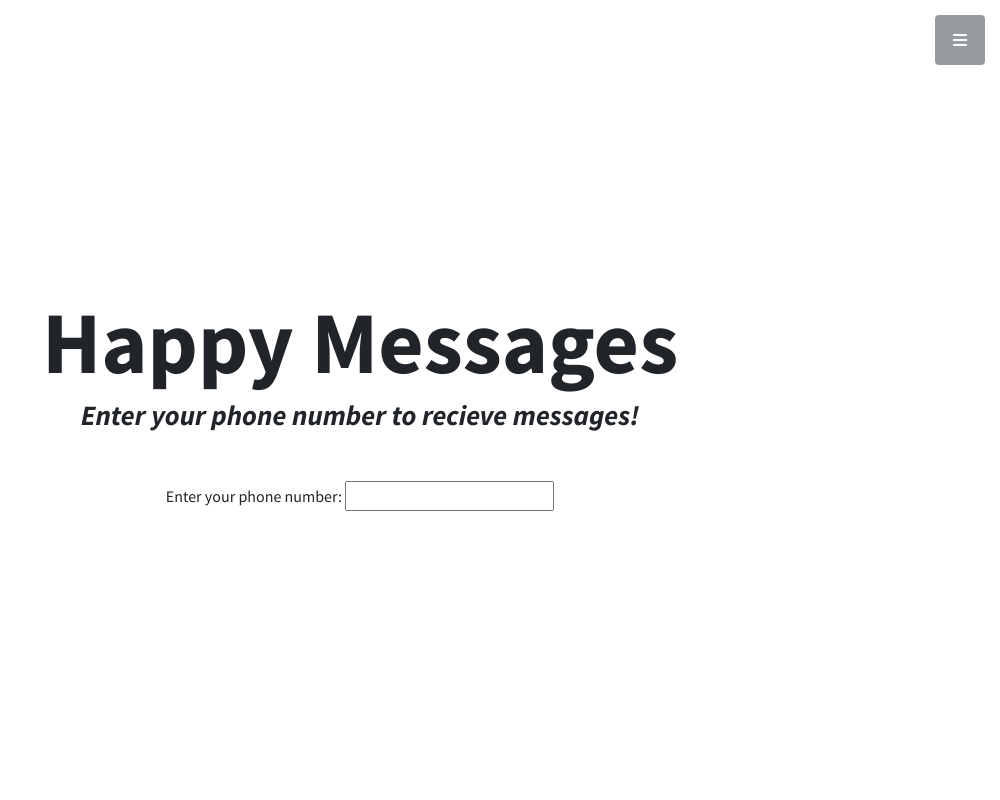
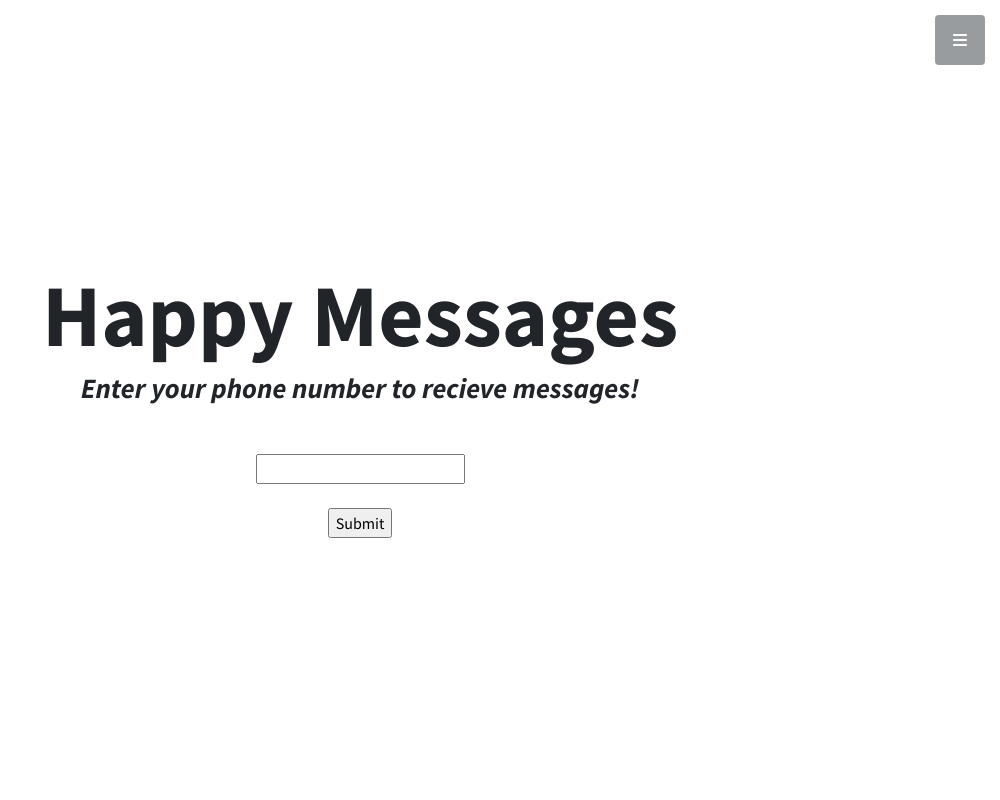
Before and after one commit to LukasVoemel/HappyMessages-, a plain HTML site: page index.html in a window 1280 px wide. Shown: the top 800 px of the page, without its empty margins (280-1280 px from the left). Drawn offline with nearby package versions, Linux system fonts and the light colour scheme.

Commit message:
added submit button

```diff
--- a/index.html
+++ b/index.html
@@ -35,8 +35,13 @@
             <div class="container px-4 px-lg-5 text-center">
                 <h1 class="mb-1">Happy Messages</h1>
                 <h3 class="mb-5"><em>Enter your phone number to recieve messages!</em></h3>
-                <label for="phone">Enter your phone number:</label>
-                <input type="tel" id="phone" name="phone" pattern="[0-9]{3}-[0-9]{2}-[0-9]{3}">
+                <form action="/tutorial/action.html">
+                    <fieldset>
+
+                      <input type="tel" name="tel" pattern="[0-9]{3}-[0-9]{3}-[0-9]{4}"><br /><br />
+                      <input type="submit" value="Submit">
+                    </fieldset>
+                  </form>
             </div>
         </header>
 
```
